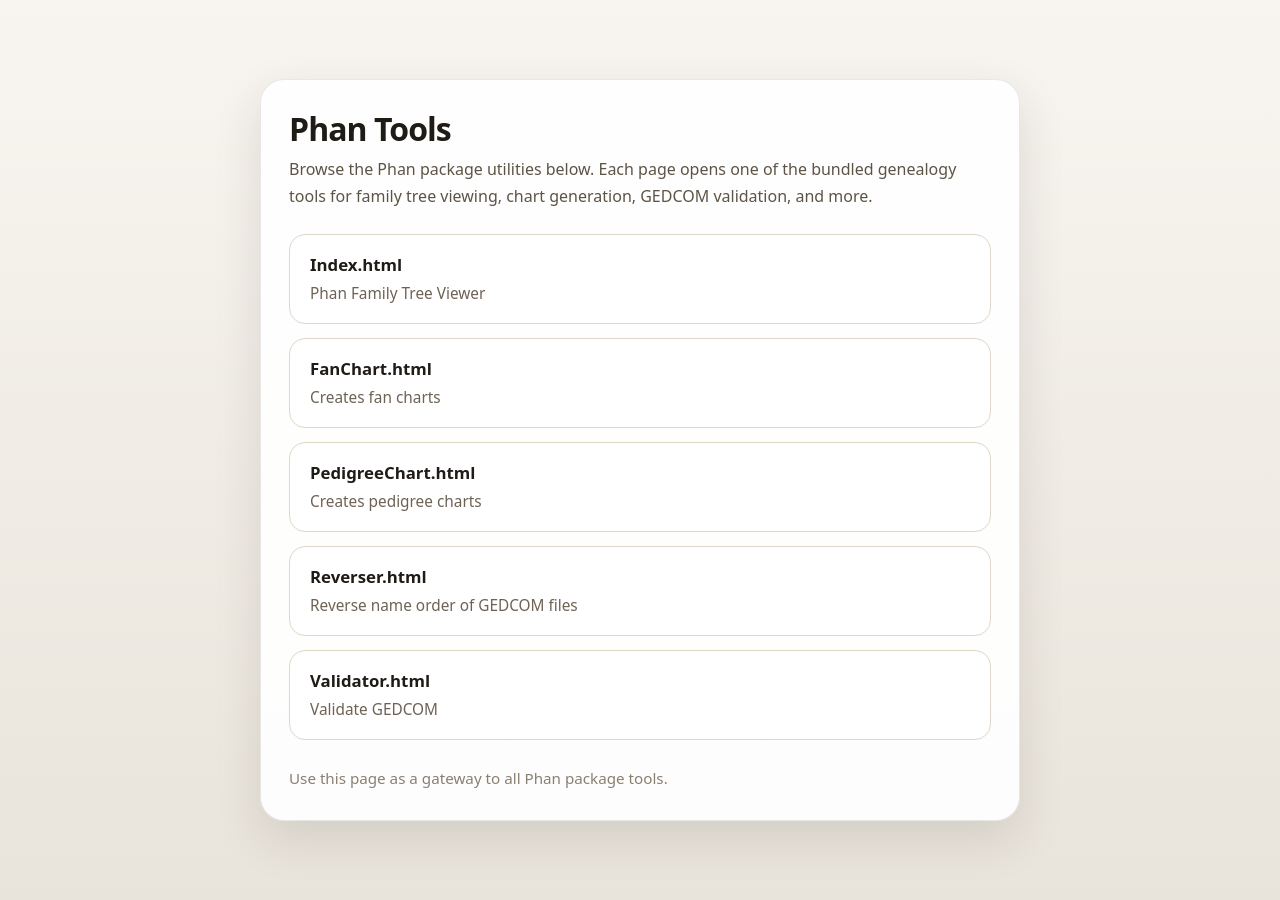
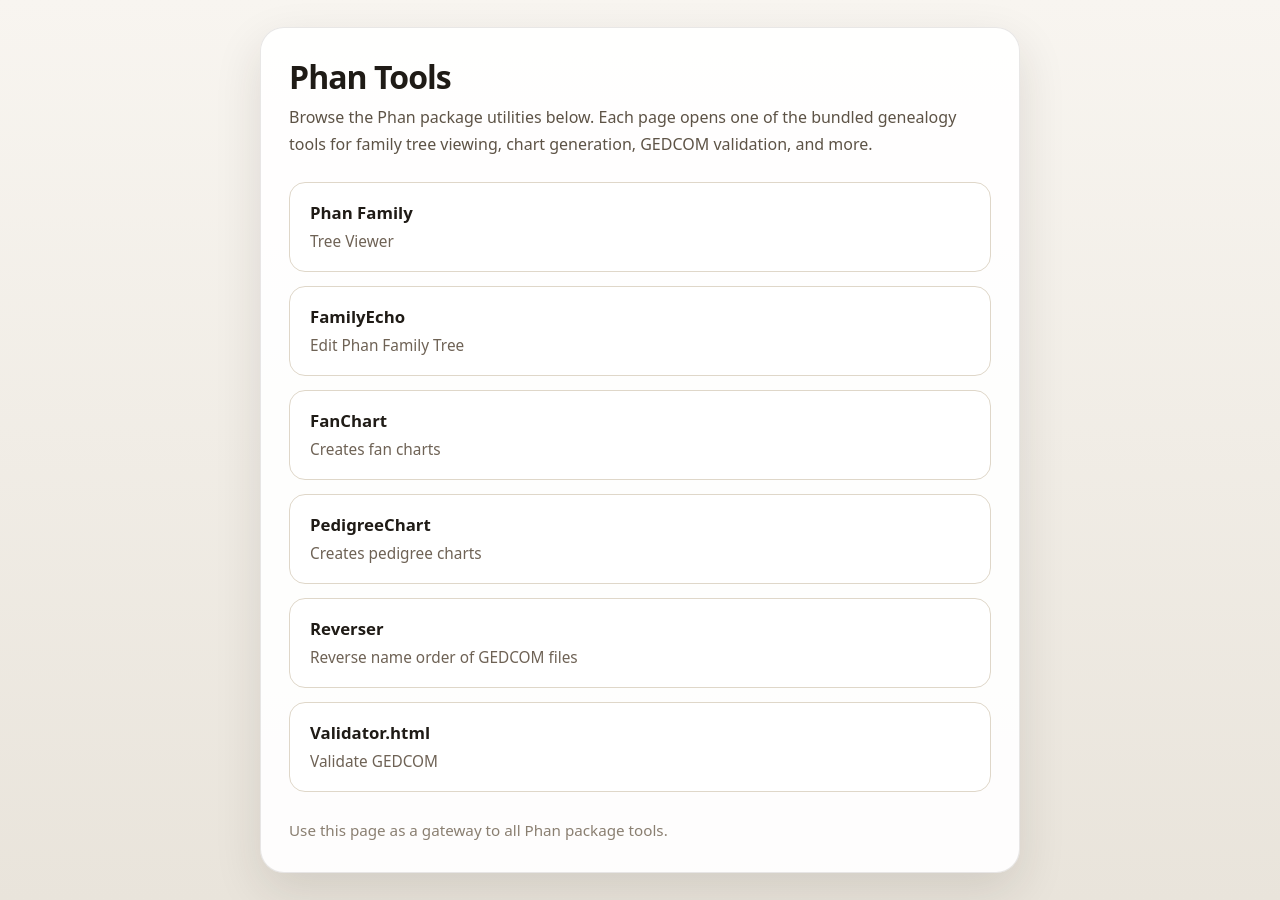
Before and after one commit to catusf/catusf.github.io, a Jekyll site: the page phan/Tools.html, which Jekyll copies as it is, in a window 1280 px wide. Built offline with Jekyll 4.4.1, drawn with Linux system fonts in a browser that asks for light colours.

Commit message:
Update Tools.html

```diff
--- a/phan/Tools.html
+++ b/phan/Tools.html
@@ -90,30 +90,36 @@
     <ul class="tools">
       <li>
         <a href="phan/index.html#/view?gen=-9&handleCors=false&indi=I2&standalone=true&url=%2Fphan%2FPhan.ged">
-          <strong>Index.html</strong>
-          <span>Phan Family Tree Viewer</span>
+          <strong>Phan Family</strong>
+          <span>Tree Viewer</span>
+        </a>
+      </li>
+      <li>
+        <a href="phan/index.html#/view?gen=-9&handleCors=false&indi=I2&standalone=true&url=%2Fphan%2FPhan.ged">
+          <strong>FamilyEcho</strong>
+          <span>Edit Phan Family Tree</span>
         </a>
       </li>
       <li>
         <a href="Fanchart.html">
-          <strong>FanChart.html</strong>
+          <strong>FanChart</strong>
           <span>Creates fan charts</span>
         </a>
       </li>
       <li>
         <a href="PedigreeChart.html">
-          <strong>PedigreeChart.html</strong>
+          <strong>PedigreeChart</strong>
           <span>Creates pedigree charts</span>
         </a>
       </li>
       <li>
         <a href="Reverser.html">
-          <strong>Reverser.html</strong>
+          <strong>Reverser</strong>
           <span>Reverse name order of GEDCOM files</span>
         </a>
       </li>
       <li>
-        <a href="Validator.html">
+        <a href="Validator">
           <strong>Validator.html</strong>
           <span>Validate GEDCOM</span>
         </a>
```
